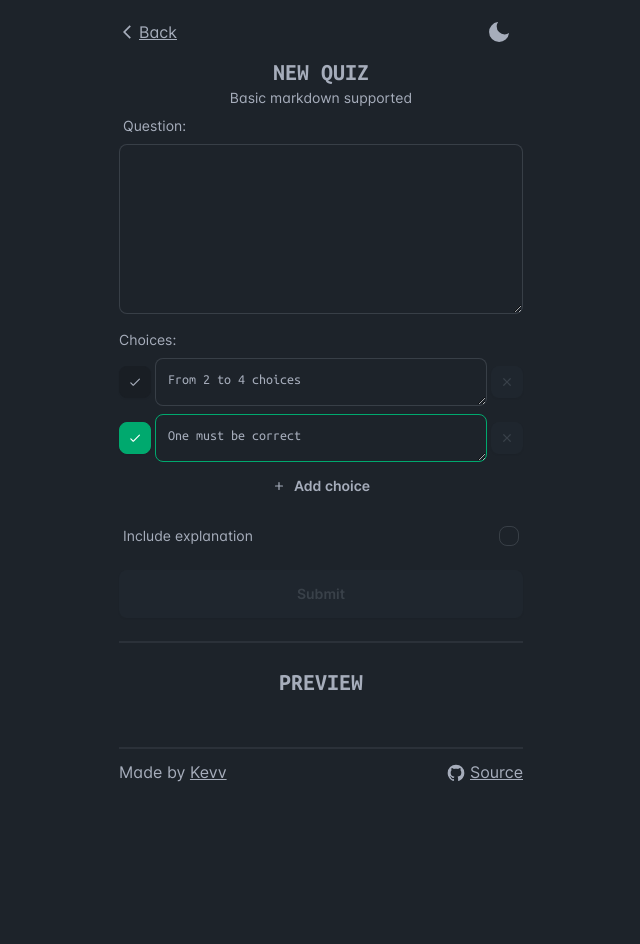
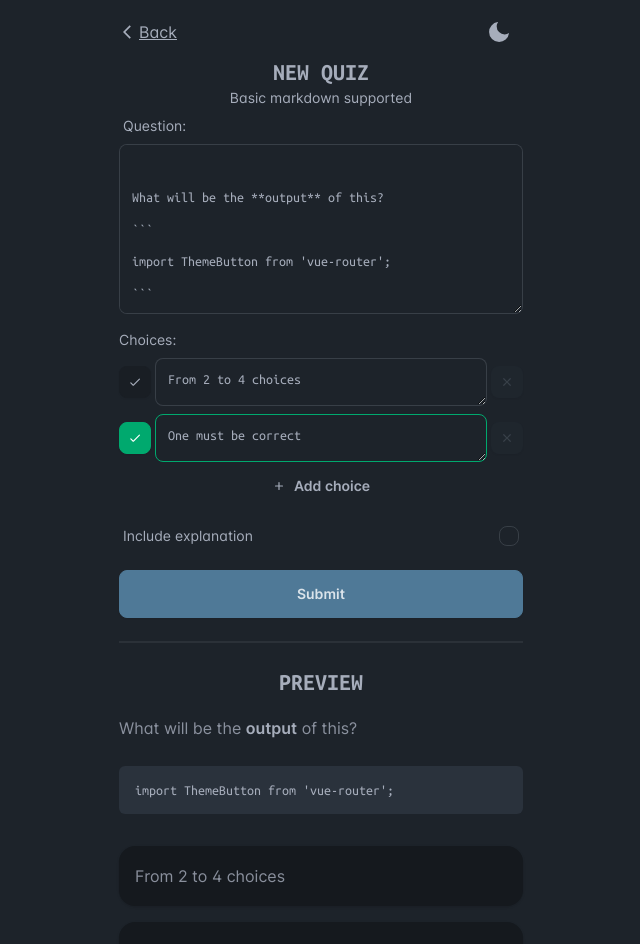
Before and after one commit to ikanadev/trivue, a Vue app: page /new in a window 1280 px wide. Shown: the top 944 px of the page, without its empty margins (319-959 px from the left). Before the commit the page ends 800 px from the top, so only its background shows below. Built offline with nearby package versions, Linux system fonts and the light colour scheme.

Commit message:
Add quiz preview

```diff
--- a/package.json
+++ b/package.json
@@ -11,11 +11,13 @@
     "type-check": "vue-tsc --noEmit -p tsconfig.vitest.json --composite false"
   },
   "dependencies": {
+    "marked": "^10.0.0",
     "pinia": "^2.1.7",
     "vue": "^3.3.4",
     "vue-router": "^4.2.5"
   },
   "devDependencies": {
+    "@tailwindcss/typography": "^0.5.10",
     "@tsconfig/node18": "^18.2.2",
     "@types/jsdom": "^21.1.3",
     "@types/node": "^18.18.5",
@@ -26,7 +28,6 @@
     "daisyui": "^4.4.7",
     "jsdom": "^22.1.0",
     "npm-run-all2": "^6.1.1",
-    "postcss": "^8.4.31",
     "tailwindcss": "^3.3.5",
     "typescript": "~5.2.0",
     "vite": "^4.4.11",
--- a/src/views/NewQuiz.vue
+++ b/src/views/NewQuiz.vue
@@ -7,14 +7,22 @@ import IconPlus from '@/components/icons/IconPlus.vue';
 import { RouterLink } from 'vue-router';
 
 import { computed, ref } from 'vue';
+import { parse } from 'marked';
 
 type FormChoice = { text: string, correct: boolean };
 const defaultChoices = [{ text: 'From 2 to 4 choices', correct: false }, { text: 'One must be correct', correct: true }];
 
-const question = ref('');
+const question = ref(`
+What will be the **output** of this?
+\`\`\`
+import ThemeButton from 'vue-router';
+\`\`\`
+`);
 const choices = ref<FormChoice[]>(defaultChoices);
 const includeExplanation = ref(false);
 const explanation = ref('');
+
+const questionHtml = computed(() => parse(question.value));
 
 const isFormValid = computed(() => {
   let valid = question.value.trim().length > 0;
@@ -108,5 +116,26 @@ function handleSubmit() {
     </form>
     <div class="divider"></div>
     <h1 class="text-2xl text-main font-semibold text-center font-mono">PREVIEW</h1>
+    <div class="flex flex-col gap-4 mt-4">
+      <div v-html="questionHtml" class="prose mb-4"></div>
+      <div v-for="choice in choices" class="card card-compact bg-base-300 cursor-pointer shadow">
+        <div class="card-body">
+          <div v-html="parse(choice.text)" class="prose"></div>
+        </div>
+      </div>
+    </div>
   </main>
 </template>
+
+<style>
+#question_card:before {
+  content: '';
+  position: absolute;
+  background: red;
+  top: 0;
+  right: 0;
+  left: 0;
+  bottom: 0;
+  z-index: -1;
+}
+</style>
--- a/tailwind.config.js
+++ b/tailwind.config.js
@@ -11,7 +11,7 @@ module.exports = {
       mono: ['Ubuntu Mono', 'monospace'],
     },
   },
-  plugins: [require('daisyui')],
+  plugins: [require('@tailwindcss/typography'), require('daisyui')],
   daisyui: {
     themes: [
       {
```
Also changed, not shown: 1 other file (tests, documents, lock files or other folders).
